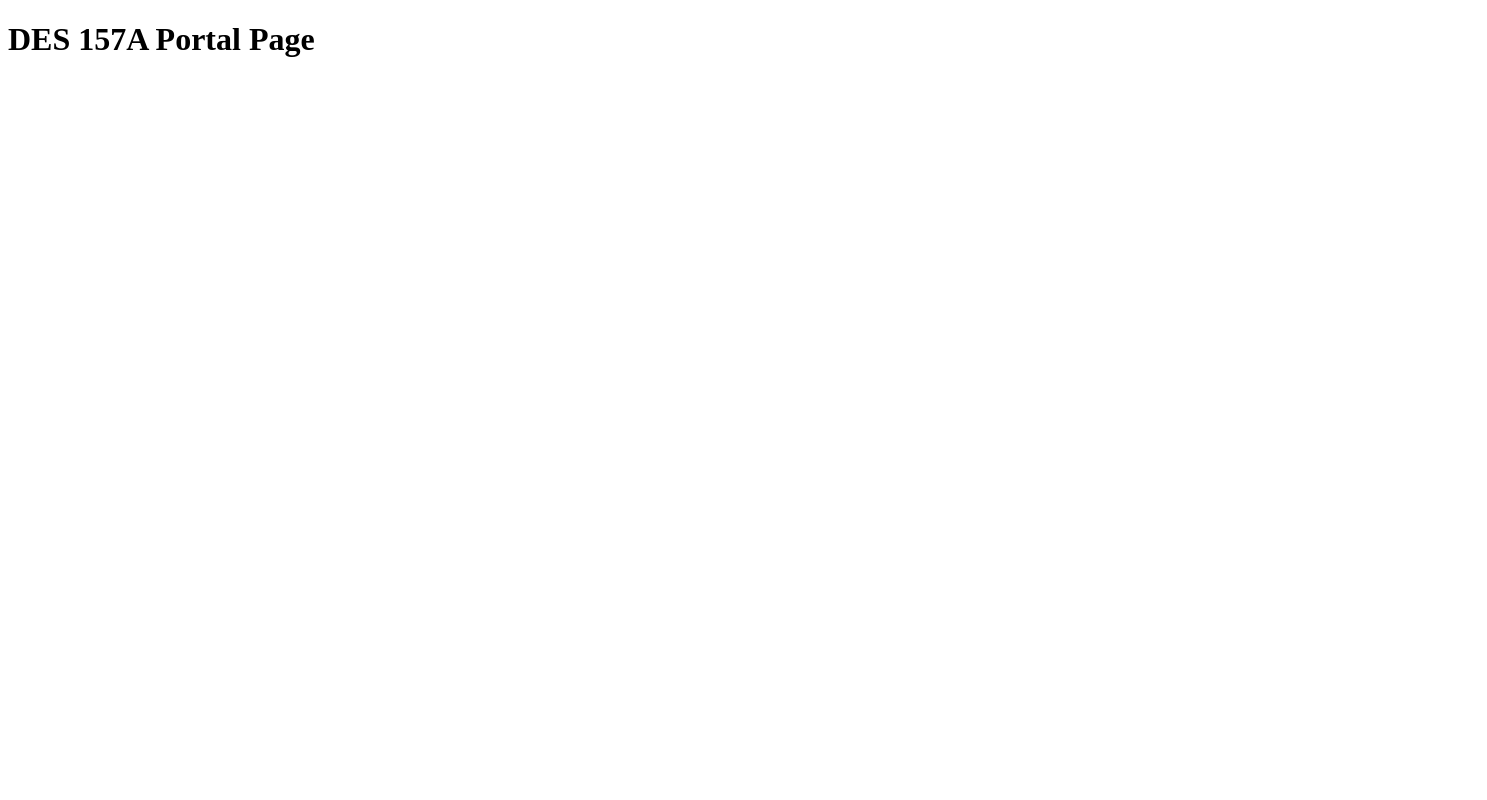
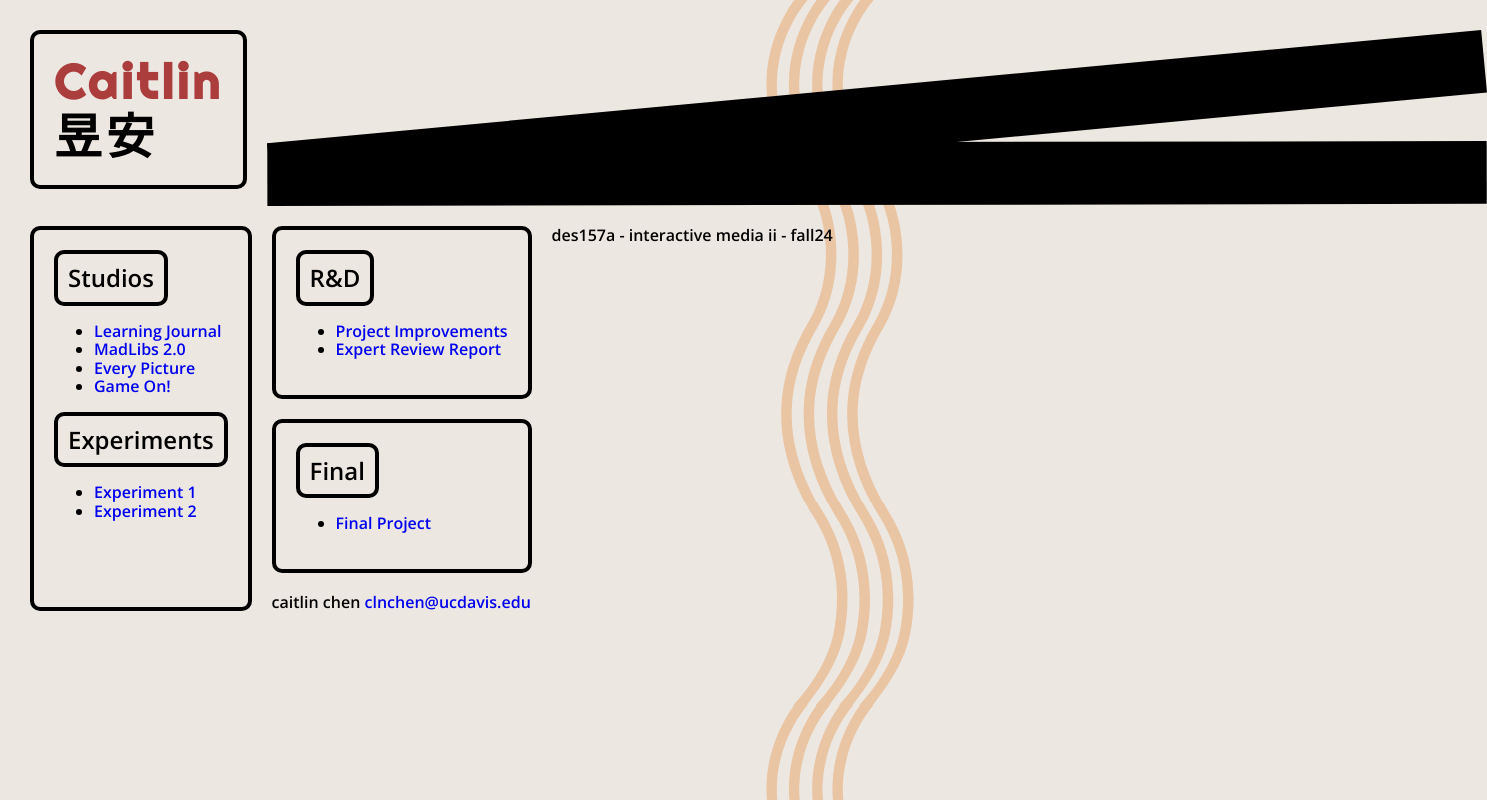
Before and after one commit to clnchen/des157a, a plain HTML site: page index.html in a window 1280 px wide. Shown: the whole page, 1487 px wide, since content can reach past the window. Drawn offline with nearby package versions, Linux system fonts and the light colour scheme; a web font is replaced by a local one.

Commit message:
updated portal page

```diff
--- a/index.html
+++ b/index.html
@@ -3,9 +3,77 @@
 <head>
     <meta charset="UTF-8">
     <meta name="viewport" content="width=device-width, initial-scale=1.0">
-    <title>DES 157A Portal Page</title>
+    <title>Caitlin's Portal Page</title>
+
+    <link href="https://cdnjs.cloudflare.com/ajax/libs/normalize/8.0.1/normalize.min.css" rel="stylesheet">
+    <link href="styles.css" rel="stylesheet">
+
+    <!-- fonts -->
+    <link rel="preconnect" href="https://fonts.googleapis.com">
+    <link rel="preconnect" href="https://fonts.gstatic.com" crossorigin>
+    <link href="https://fonts.googleapis.com/css2?family=Open+Sans:ital,wght@0,600;1,600&family=Righteous&family=ZCOOL+QingKe+HuangYou&display=swap" rel="stylesheet">
+
 </head>
 <body>
-    <h1>DES 157A Portal Page</h1>
+    <header>
+        <h1>Caitlin <span>昱安</span></h1>
+        <img src="images/SVG/chopsticks.svg" alt="chopsticks">
+    </header>
+
+    <main>
+        <section>
+            <article>
+                <div id="leftSec">
+                    <h2>Studios</h2>
+
+                    <ul>
+                        <li><a href="#">Learning Journal</a></li>
+                        <li><a href="#">MadLibs 2.0</a></li>
+                        <li><a href="#">Every Picture</a></li>
+                        <li><a href="#">Game On!</a></li>
+
+                    </ul>
+
+                    <h2>Experiments</h2>
+
+                    <ul>
+                        <li><a href="#">Experiment 1</a></li>
+                        <li><a href="#">Experiment 2</a></li>
+
+                    </ul>
+                </div>
+            </article>
+
+            <article>
+                <div id="rightSec">
+                    <h2>R&D</h2>
+
+                    <ul>
+                        <li><a href="#">Project Improvements</a></li>
+                        <li><a href="#">Expert Review Report</a></li>
+
+                    </ul>
+
+                </div>
+
+                <div>
+                    <h2>Final</h2>
+
+                    <ul>
+                        <li><a href="#">Final Project</a></li>
+                    </ul>
+
+                </div>
+
+                <p>caitlin chen <a href="mailto: &#099;&#108;&#110;&#099;&#104;&#101;&#110;&#064;&#117;&#099;&#100;&#097;&#118;&#105;&#115;&#046;&#101;&#100;&#117;">&#099;&#108;&#110;&#099;&#104;&#101;&#110;&#064;&#117;&#099;&#100;&#097;&#118;&#105;&#115;&#046;&#101;&#100;&#117;</a></p>
+            </article>
+
+        </section>
+
+        <section id="tag">
+            <p>des157a - interactive media ii - fall24</p>
+        </section>
+
+    </main>
 </body>
 </html>
--- /dev/null
+++ b/styles.css
@@ -0,0 +1,128 @@
+/* resets */
+
+h1, h2, h3, p, nav ul {
+    margin: 0;
+
+    padding: 0;
+}
+
+a {
+    text-decoration: none;
+}
+
+/* body styling */
+
+body {
+    background-color: #EDE7E1;
+    font-family: "Open Sans", sans-serif;
+    margin: 30px;
+    display: flex;
+    flex-direction: column;
+    gap: 20px;
+}
+
+main {
+    display: flex;
+    flex-direction: column;
+    gap:20px;
+}
+
+header {
+    display: flex;
+    gap: 20px;
+}
+
+header figure {
+    max-width: 100%;
+    height: auto;
+}
+header h1{
+    font-family: "Righteous", sans-serif;
+    font-size: 1.5em;
+    padding: 20px;
+    /* background-color: white; */
+    height: 30%;
+    border: 4px solid black;
+    border-radius: 10px;
+}
+
+h1 {
+    font-size: 3em;
+    color:#AB3D3D;
+    letter-spacing: 4px;
+}
+
+h1 span {
+    font-family: "ZCOOL QingKe HuangYou", sans-serif;
+    color:black;
+}
+h2 {
+    border: 4px solid black;
+    border-radius: 10px;
+    max-width: fit-content;
+    padding: 10px;
+
+}
+section {
+    display: flex;
+    flex-direction: column;
+    gap:20px;
+}
+
+div {
+    border-radius: 10px;
+    border: 4px solid black;
+    padding: 20px;
+    flex:1;
+
+}
+
+
+article {
+    /* background: grey; */
+    display: flex;
+    flex-direction: column;
+    /* justify-content: space-evenly; */
+    gap: 20px;
+
+}
+
+@media screen and (min-width:600px){
+    header {
+        font-size: 2em;
+    }
+    section {
+        flex-direction: row;
+    }
+
+    body {
+        background-image: url(images/SVG/noodles.svg);
+        background-repeat: repeat-y;
+        background-size: 100% 110%;
+        background-position: 80%;
+        animation: flowAnim 5s linear;
+        animation-iteration-count: infinite;
+    }
+
+    main {
+        flex-direction: row;
+    }
+
+    #tag {
+        /* background-image: url(images/SVG/noodles.svg);
+        background-repeat: repeat-y;
+        background-size: 100% 110%;
+        animation: flowAnim 5s linear;
+        animation-iteration-count: infinite; */
+    }
+
+    @keyframes flowAnim {
+        0% {
+            background-position: 200px 0px;
+        }
+
+        100% {
+            background-position: 200px 750px;
+        }
+    }
+}
```
Also changed, not shown: experiments/index.html (added, +30 -0 lines), images/SVG/1x/noodles.png (added), images/SVG/SVG/Asset 5.svg (added), images/SVG/chopsticks.svg (added), images/SVG/noodles.svg (added), images/noodles.png (added), 4 other files.
